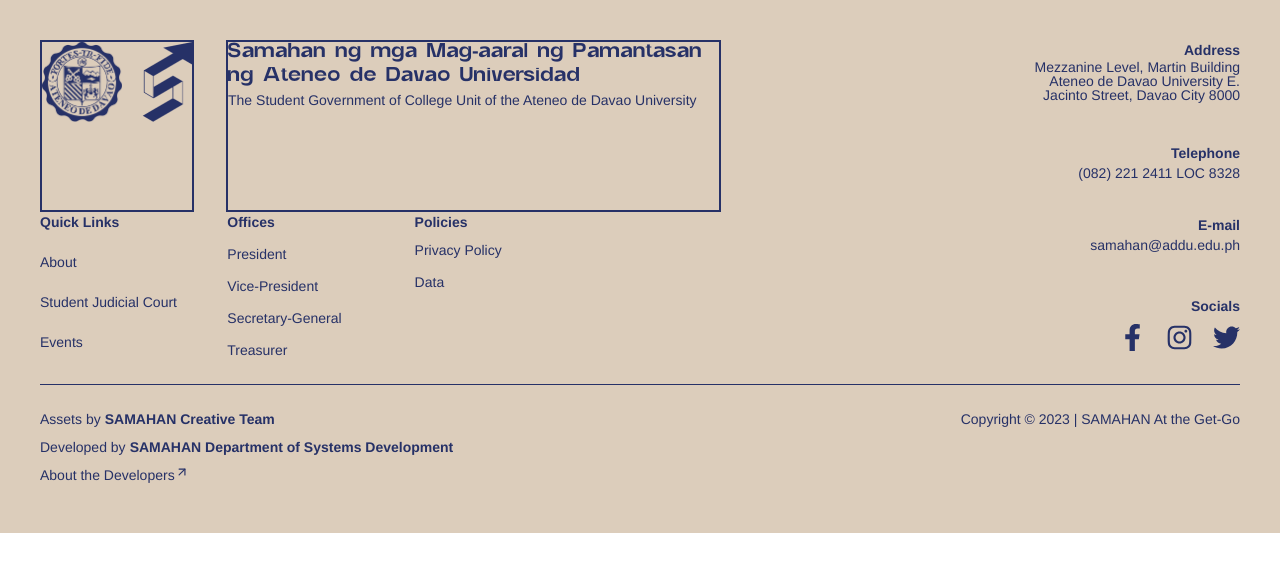
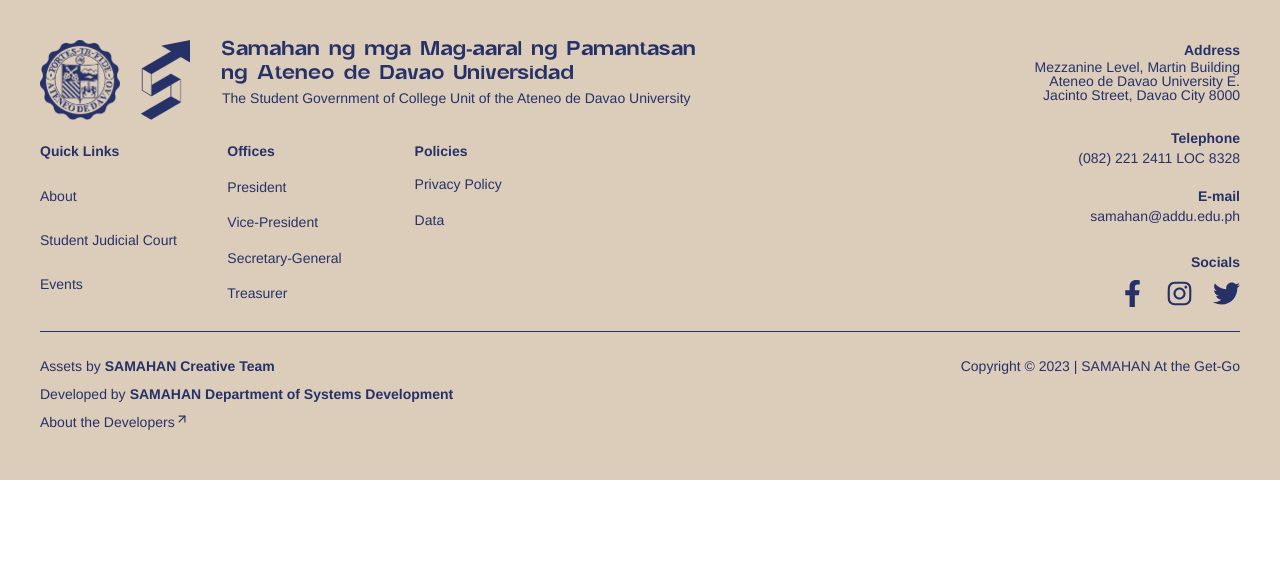
Before and after one commit to SAMAHAN-Systems-Development/samahan-at-the-get-go, a Next.js app: page /Footer in a window 1280 px wide. Shown: the top 572 px of the page. Built offline with nearby package versions, Linux system fonts and the light colour scheme.

Commit message:
refactor(Footer): fixed margin and padding issues

```diff
--- a/src/components/ui/Footer.tsx
+++ b/src/components/ui/Footer.tsx
@@ -10,8 +10,8 @@ const Footer = () => {
   return (
     <footer className=" w-full bg-beige text-lightBlue p-10">
       <div className="grid grid-cols-1 gap-y-[2rem] sm:gap-y-[1.5rem] md:gap-y-[2.3rem] lg:grid-cols-2 lg:grid-rows-2 lg:gap-y-0">
-        <div className="flex flex-col lg:flex-row lg:mb-0 ">
-          <div className="flex flex-row lg:mr-[2rem] border-2 border-red">
+        <div className="flex flex-col lg:flex-row ">
+          <div className="flex flex-row lg:mr-[2rem]">
             <div className="relative h-[3.34975rem] w-[3.36206rem] md:h-[5.01006rem] md:w-[5.0285rem] lg:h-[5.01006rem] lg:w-[5.0285rem] mr-[0.81rem] md:mr-[1.21rem] lg:mr-[1.21rem] mb-[1.12rem] md:mb-[1.5rem] lg:mb-[1.5rem]">
               <Image
                 alt="UniversitySealLogo"
@@ -28,7 +28,7 @@ const Footer = () => {
               />
             </div>
           </div>
-          <div className="flex flex-col border-2 border-red">
+          <div className="flex flex-col">
             <h1 className="font-artega font-medium sm:w-[30.6875rem] md:w-[30.6875rem] lg-w[29.6875rem] text-sm md:text-base lg:text-base">
               Samahan ng mga Mag-aaral ng Pamantasan ng Ateneo de Davao
               Universidad
@@ -40,7 +40,7 @@ const Footer = () => {
           </div>
         </div>
 
-        <div className="grid row-start-3 sm:grid-cols-3 md:grid-cols-3 md:row-start-3 lg:grid-cols-3 lg:row-start-2 sm:w-[26rem] md:w-[28.8125rem] lg:w-[32rem] text-xs md:text-sm lg:text-sm mb-[1.12rem] md:mb-[1.5rem] lg:mb-[1.5rem] gap-y-[1.12rem] sm:gap-x-[3rem] md:gap-x-[3.12rem] lg:gap-x-[3.12rem]">
+        <div className="grid row-start-3 sm:grid-cols-3 md:grid-cols-3 md:row-start-3 lg:grid-cols-3 lg:row-start-2 sm:w-[26rem] md:w-[28.8125rem] lg:w-[32rem] text-xs md:text-sm lg:text-sm gap-y-[1.12rem] sm:gap-x-[3rem] md:gap-x-[3.12rem] lg:gap-x-[3.12rem] lg:-mt-8">
           <div className="grid gap-y-[0.75rem] ">
             <h4 className="font-bold text-sm">Quick Links</h4>
             <p className="font-normal">About</p>
@@ -61,7 +61,7 @@ const Footer = () => {
             <p className=" font-normal sm:-mt-1.5 md:-mt-3 lg:-mt-5">Data</p>
           </div>
         </div>
-        <div className="grid row-start-2 md:row-start-2 lg:col-start-12 lg:row-span-full text-xs md:text-sm lg:text-sm sm:grid-cols-2 md:grid-cols-2 lg:grid-cols-1 gap-y-0 sm:w-[28rem] md:w-[28rem] lg:w-auto">
+        <div className="grid row-start-2 md:row-start-2 lg:col-start-12 lg:row-span-full text-xs md:text-sm lg:text-sm sm:grid-cols-2 md:grid-cols-2 lg:grid-cols-1 gap-y-[1.12rem] lg:gap-y-auto sm:w-[28rem] md:w-[28rem] lg:w-auto">
           <div className="mb-2 w-[13.4375rem] md:w-[13.4375rem] lg:w-[13.4375rem] lg:mr-0">
             <h4 className="font-bold lg:text-right">Address</h4>
             <p className="font-normal leading-[0.875rem] lg:text-right">
@@ -95,7 +95,7 @@ const Footer = () => {
         </div>
       </div>
 
-      <hr />
+      <hr className=" sm:my-[1.12rem] md:my-[1.5rem] lg:my-[1.5rem]" />
       <div className="flex flex-col lg:flex-row w-full justify-between text-xs md:text-sm lg:text-sm mt-[1.12rem] md:mt-[1.5rem] lg:mt-[1.5rem]">
         <div className="flex-col mb-2">
           <p className="mb-2 md:flex">
```
